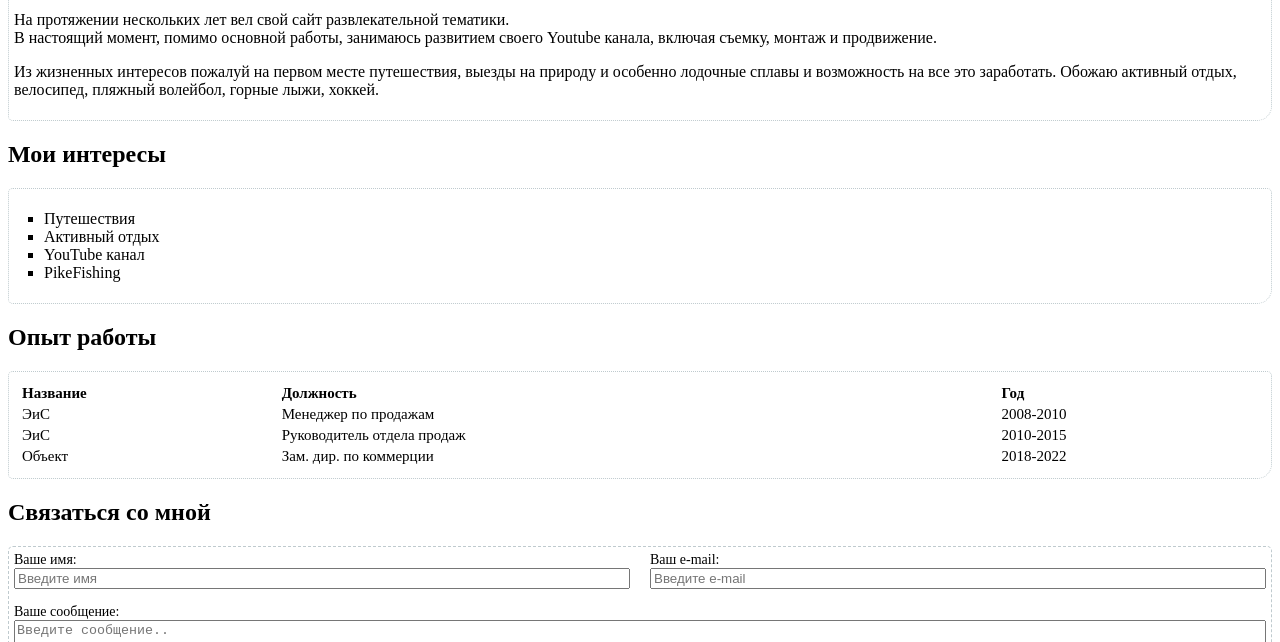
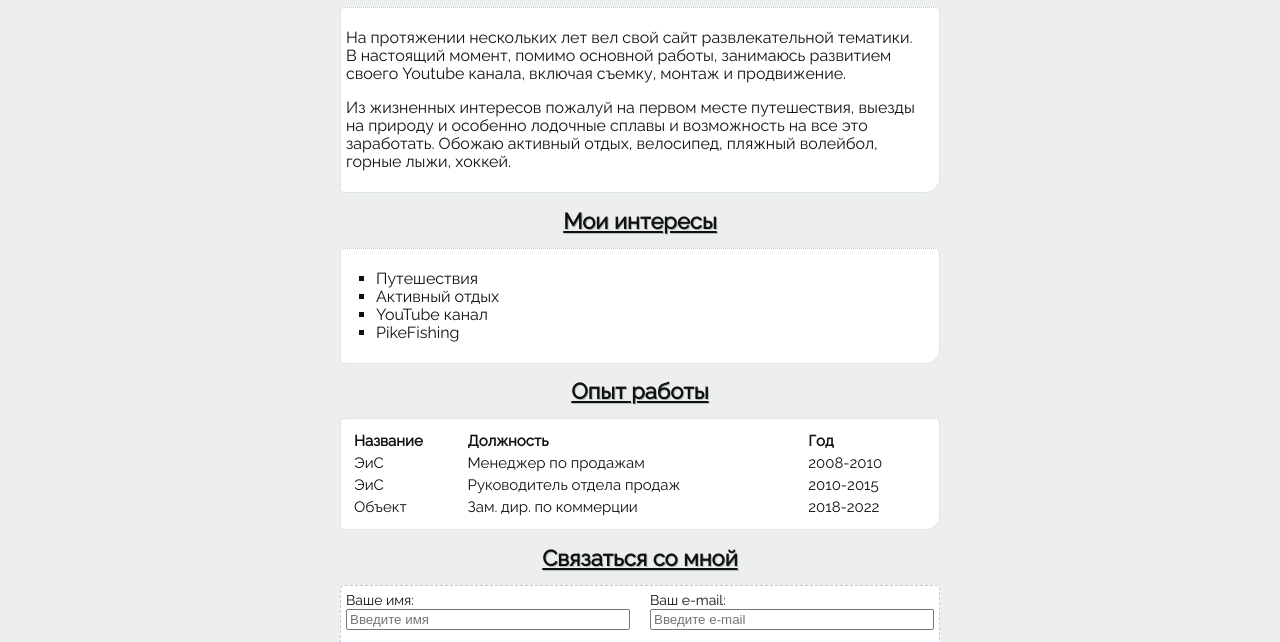
Before and after one commit to Aleksey-136/rsschool-cv, a plain HTML site: page index.html in a window 1280 px wide. Shown: the part 150-792 px from the top of the page. Drawn offline with Linux system fonts and the light colour scheme.

Commit message:
refactor: change cont

```diff
--- a/style.css
+++ b/style.css
@@ -1,3 +1,28 @@
+@import url('https://fonts.googleapis.com/css2?family=Nunito&family=Raleway:ital,wght@0,400;1,100&family=Roboto&display=swap');
+
+/* Стили текста общие */
+body {
+    font-family: raleway, Verdana;
+    font-size: 16px;
+    line-height: 18px;
+    font-weight: 400;
+    color: #111111;
+    background-color: rgb(237, 238, 238);
+}
+
+/* Стиль контейнера и заголовок */
+.container {
+    max-width: 600px;
+    margin: 0px auto;
+    margin-bottom: 10px;
+}
+h2 {
+    font-size: 22px;
+    text-decoration: underline;
+    text-shadow: 1px 1px rgb(180, 191, 194);
+    text-align: center;
+}
+
 
 /* Аватар и первая часть текста */
 .intro {
```
